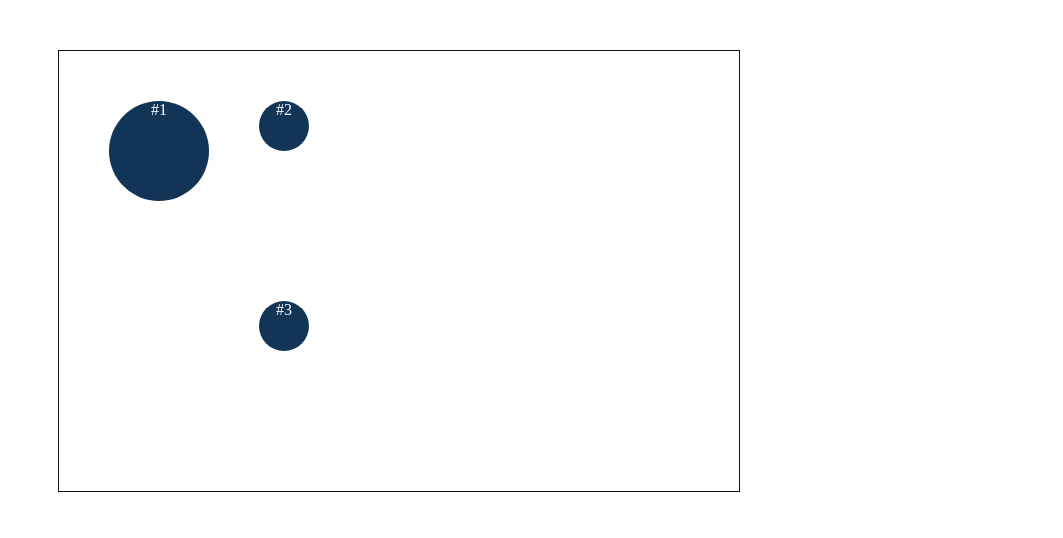
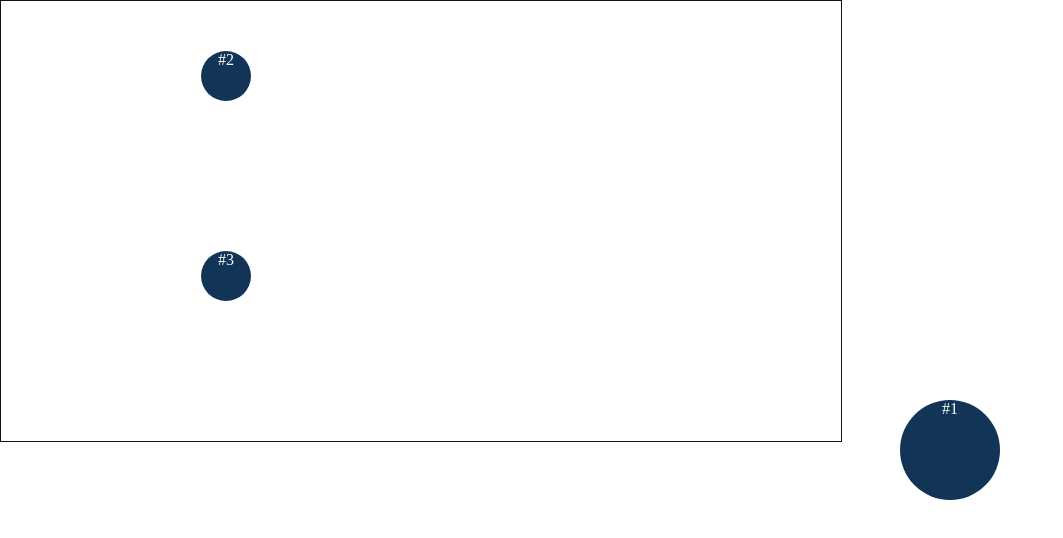
Before and after one commit to goonxh/vue-easy-drag, a Vue app: page / in a window 1280 px wide. Shown: the top 538 px of the page, without its empty margins (0-1063 px from the left). Built offline with nearby package versions, Linux system fonts and the light colour scheme; the HTML template or start-up script is replaced by a standard one.

Commit message:
update demo

```diff
--- a/src/demo/app.vue
+++ b/src/demo/app.vue
@@ -2,13 +2,15 @@
     <div id="app">
         <vue-easy-drag :w="100"
                        :h="100"
-                       :l="50"
-                       :t="50"
+                       :l="900"
+                       :t="400"
+                       :z="99"
                        :pw="pw"
                        :ph="ph"
                        onselectstart="return false;">
             <div>#1</div>
         </vue-easy-drag>
+        <div class="dragContainer">
             <vue-easy-drag :w="50"
                            :h="50"
                            :l="200"
@@ -27,6 +29,7 @@
                            onselectstart="return false;">
                 <div>#3</div>
             </vue-easy-drag>
+        </div>
     </div>
 </template>
 
@@ -53,17 +56,26 @@
 </script>
 
 <style lang="scss">
+    *{
+        margin: 0;
+        padding: 0;
+    }
+    html, body {
+        width: 100%;
+        height: 100%;
+    }
     #app {
-        width: 50vw;
-        height: 50vh;
+        width: 100%;
+        height: 100%;
+        position: relative;
+        .dragContainer {
+            width: 800px;
+            height: 400px;
             border: 1px solid #111;
             position: relative;
             padding: 20px;
-        margin: 50px;
-
+        }
         .dragBox {
-            width: 100px;
-            height: 100px;
             border-radius: 50%;
             background-color: #123456;
             div{
```
Lines whose indentation alone changed are shown as unchanged.
